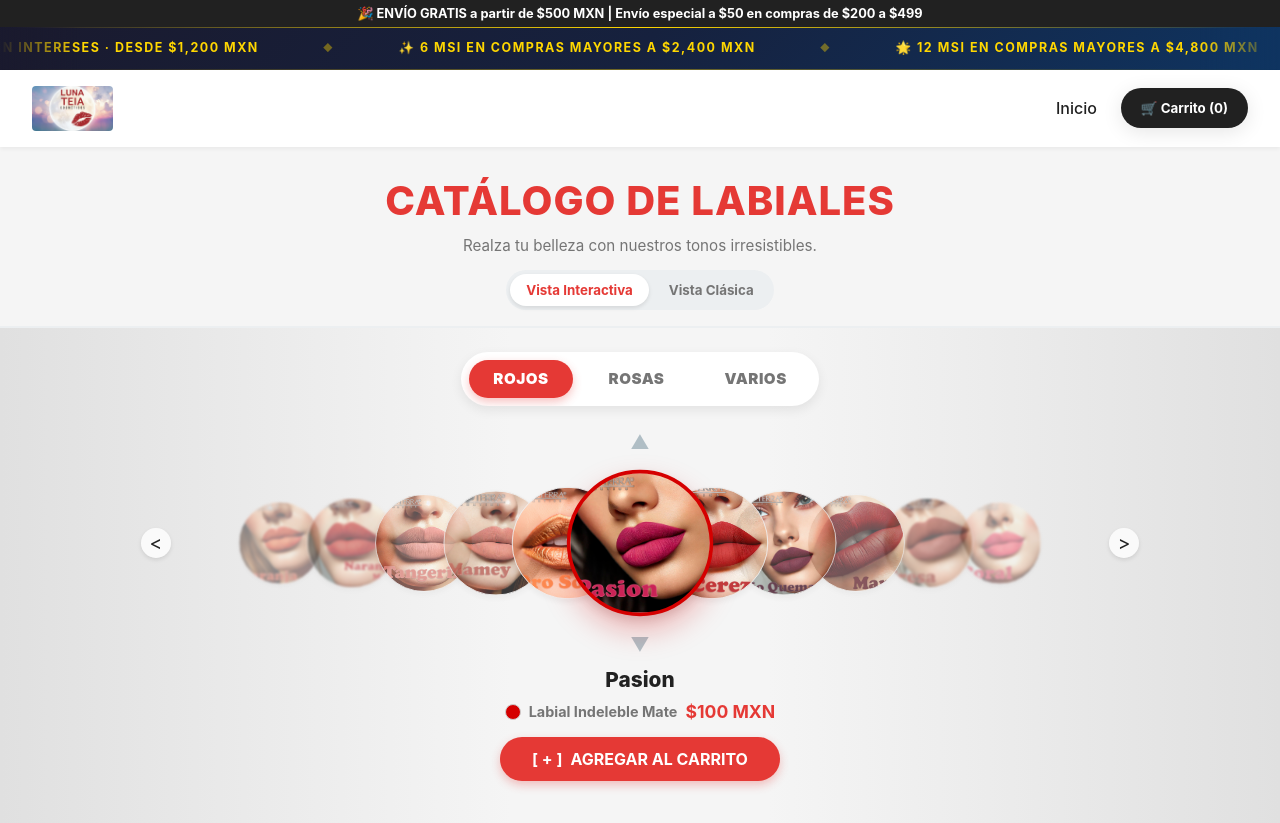
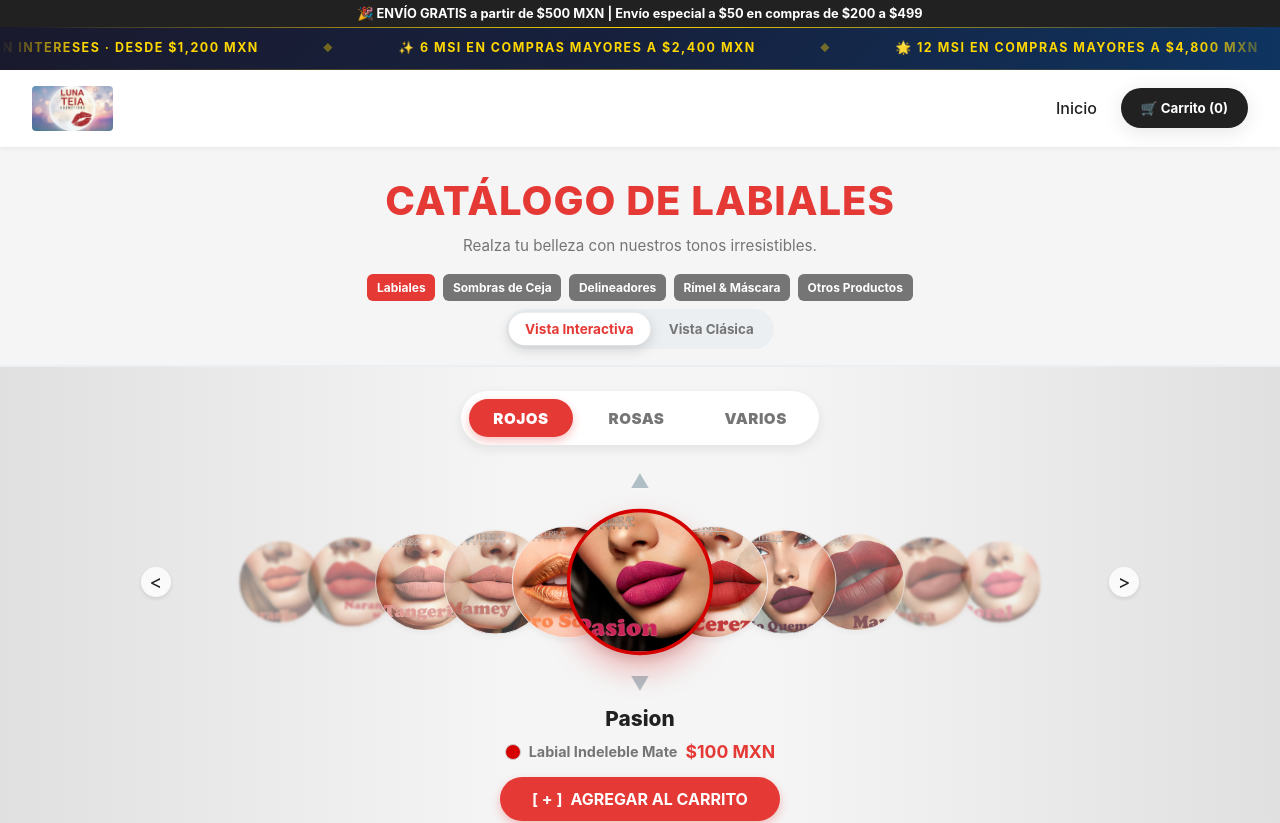
Before and after one commit to 8888vicente/luna-teia-ecommerce, a Next.js app: page /labiales in a window 1280 px wide. Shown: the top 823 px of the page. Built offline with nearby package versions, Linux system fonts and the light colour scheme.

Commit message:
fix(next16): avoid useSearchParams suspense by using URLSearchParams

```diff
--- a/app/labiales/page.tsx
+++ b/app/labiales/page.tsx
@@ -6,21 +6,21 @@ import { Product, useCart } from "../../context/CartContext";
 import { PRODUCTS, FAMILIES } from "../../data/products";
 import Coverflow from "../../components/Coverflow";
 import ProductModal from "../../components/ProductModal";
-import { useRouter, useSearchParams } from 'next/navigation';
+import { useRouter } from 'next/navigation';
 
 export default function LabialesStore() {
   const { addItem } = useCart();
   const [viewMode, setViewMode] = useState<'coverflow' | 'grid'>('coverflow');
   const [selectedProduct, setSelectedProduct] = useState<Product | null>(null);
   const router = useRouter();
-  const searchParams = useSearchParams();
 
   useEffect(() => {
-    const pid = searchParams?.get?.('productId');
+    if (typeof window === 'undefined') return;
+    const pid = new URLSearchParams(window.location.search).get('productId');
     if (!pid) return;
     const prod = PRODUCTS.find(p => p.id === pid);
     if (prod) setSelectedProduct(prod);
-  }, [searchParams]);
+  }, []);
 
   return (
     <main className={styles.main}>
@@ -36,18 +36,37 @@ export default function LabialesStore() {
           Realza tu belleza con nuestros tonos irresistibles.
         </p>
 
+        {/* Navegación entre tiendas */}
+        <div style={{ display: 'flex', justifyContent: 'center', gap: '0.5rem', marginTop: '1rem', flexWrap: 'wrap' }}>
+          <a href="/labiales" style={{ padding: '0.3rem 0.6rem', borderRadius: '6px', backgroundColor: '#E53935', color: 'white', textDecoration: 'none', fontWeight: 'bold', fontSize: '0.75rem', transition: 'background 0.2s' }} onMouseEnter={e => e.currentTarget.style.backgroundColor = '#C62828'} onMouseLeave={e => e.currentTarget.style.backgroundColor = '#E53935'}>
+            Labiales
+          </a>
+          <a href="/sombras" style={{ padding: '0.3rem 0.6rem', borderRadius: '6px', backgroundColor: '#757575', color: 'white', textDecoration: 'none', fontWeight: 'bold', fontSize: '0.75rem', transition: 'background 0.2s' }} onMouseEnter={e => e.currentTarget.style.backgroundColor = '#616161'} onMouseLeave={e => e.currentTarget.style.backgroundColor = '#757575'}>
+            Sombras de Ceja
+          </a>
+          <a href="/delineadores" style={{ padding: '0.3rem 0.6rem', borderRadius: '6px', backgroundColor: '#757575', color: 'white', textDecoration: 'none', fontWeight: 'bold', fontSize: '0.75rem', transition: 'background 0.2s' }} onMouseEnter={e => e.currentTarget.style.backgroundColor = '#616161'} onMouseLeave={e => e.currentTarget.style.backgroundColor = '#757575'}>
+            Delineadores
+          </a>
+          <a href="/brillo" style={{ padding: '0.3rem 0.6rem', borderRadius: '6px', backgroundColor: '#757575', color: 'white', textDecoration: 'none', fontWeight: 'bold', fontSize: '0.75rem', transition: 'background 0.2s' }} onMouseEnter={e => e.currentTarget.style.backgroundColor = '#616161'} onMouseLeave={e => e.currentTarget.style.backgroundColor = '#757575'}>
+            Rímel & Máscara
+          </a>
+          <a href="/otros" style={{ padding: '0.3rem 0.6rem', borderRadius: '6px', backgroundColor: '#757575', color: 'white', textDecoration: 'none', fontWeight: 'bold', fontSize: '0.75rem', transition: 'background 0.2s' }} onMouseEnter={e => e.currentTarget.style.backgroundColor = '#616161'} onMouseLeave={e => e.currentTarget.style.backgroundColor = '#757575'}>
+            Otros Productos
+          </a>
+        </div>
+
         {/* Toggle de Vista */}
         <div style={{ display: 'flex', justifyContent: 'center', marginTop: '0.5rem' }}>
-          <div style={{ backgroundColor: '#ECEFF1', borderRadius: '9999px', padding: '0.25rem', display: 'flex', gap: '0.25rem' }}>
+          <div style={{ backgroundColor: '#ECEFF1', borderRadius: '9999px', padding: '0.25rem', display: 'flex', gap: '0.25rem', position: 'relative' }}>
             <button
               onClick={() => setViewMode('coverflow')}
-              style={{ padding: '0.5rem 1rem', borderRadius: '9999px', fontWeight: 'bold', backgroundColor: viewMode === 'coverflow' ? '#FFF' : 'transparent', boxShadow: viewMode === 'coverflow' ? '0 2px 4px rgba(0,0,0,0.1)' : 'none', color: viewMode === 'coverflow' ? '#E53935' : '#757575', transition: 'all 0.2s', border: 'none', cursor: 'pointer' }}
+              style={{ padding: '0.5rem 1rem', borderRadius: '9999px', fontWeight: 'bold', backgroundColor: viewMode === 'coverflow' ? '#FFF' : 'transparent', boxShadow: viewMode === 'coverflow' ? '0 4px 12px rgba(0,0,0,0.15)' : 'none', color: viewMode === 'coverflow' ? '#E53935' : '#757575', transition: 'all 0.35s cubic-bezier(0.34, 1.56, 0.64, 1)', border: 'none', cursor: 'pointer', transform: viewMode === 'coverflow' ? 'scale(1.02)' : 'scale(1)', zIndex: viewMode === 'coverflow' ? 2 : 1 }}
             >
               Vista Interactiva
             </button>
             <button
               onClick={() => setViewMode('grid')}
-              style={{ padding: '0.5rem 1rem', borderRadius: '9999px', fontWeight: 'bold', backgroundColor: viewMode === 'grid' ? '#FFF' : 'transparent', boxShadow: viewMode === 'grid' ? '0 2px 4px rgba(0,0,0,0.1)' : 'none', color: viewMode === 'grid' ? '#E53935' : '#757575', transition: 'all 0.2s', border: 'none', cursor: 'pointer' }}
+              style={{ padding: '0.5rem 1rem', borderRadius: '9999px', fontWeight: 'bold', backgroundColor: viewMode === 'grid' ? '#FFF' : 'transparent', boxShadow: viewMode === 'grid' ? '0 4px 12px rgba(0,0,0,0.15)' : 'none', color: viewMode === 'grid' ? '#E53935' : '#757575', transition: 'all 0.35s cubic-bezier(0.34, 1.56, 0.64, 1)', border: 'none', cursor: 'pointer', transform: viewMode === 'grid' ? 'scale(1.02)' : 'scale(1)', zIndex: viewMode === 'grid' ? 2 : 1 }}
             >
               Vista Clásica
             </button>
@@ -83,7 +102,7 @@ export default function LabialesStore() {
                     >
                       <div
                         onClick={() => setSelectedProduct(product)}
-                        style={{ width: '130px', height: '130px', borderRadius: '50%', margin: '0 auto 0.5rem', backgroundImage: `url(${product.imageUrl})`, backgroundSize: 'cover', backgroundPosition: 'center', boxShadow: `0 6px 16px ${product.colorHex}44`, border: `3px solid ${product.colorHex}`, cursor: 'pointer', transition: 'transform 0.2s' }}
+                        style={{ width: '100%', height: '200px', borderRadius: '8px', margin: '0 auto 0.5rem', backgroundImage: `url(${product.imageUrl})`, backgroundSize: 'contain', backgroundRepeat: 'no-repeat', backgroundPosition: 'center', backgroundColor: '#F5F5F5', boxShadow: '0 2px 8px rgba(0,0,0,0.08)', border: '1px solid #E0E0E0', cursor: 'pointer', transition: 'transform 0.2s' }}
                         onMouseEnter={e => (e.currentTarget as HTMLDivElement).style.transform = 'scale(1.06)'}
                         onMouseLeave={e => (e.currentTarget as HTMLDivElement).style.transform = 'scale(1)'}
                       />
```
Also changed, not shown: app/sombras/page.tsx (+27 -8 lines).
